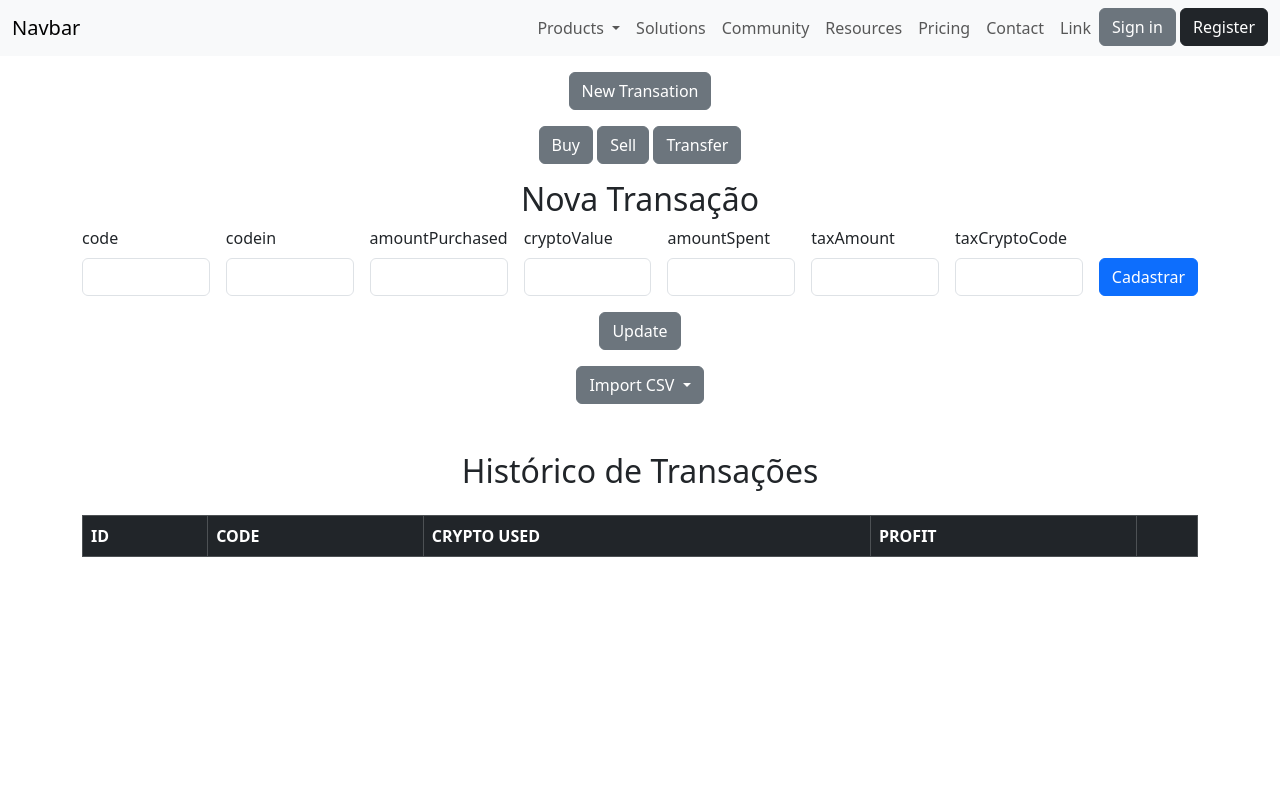
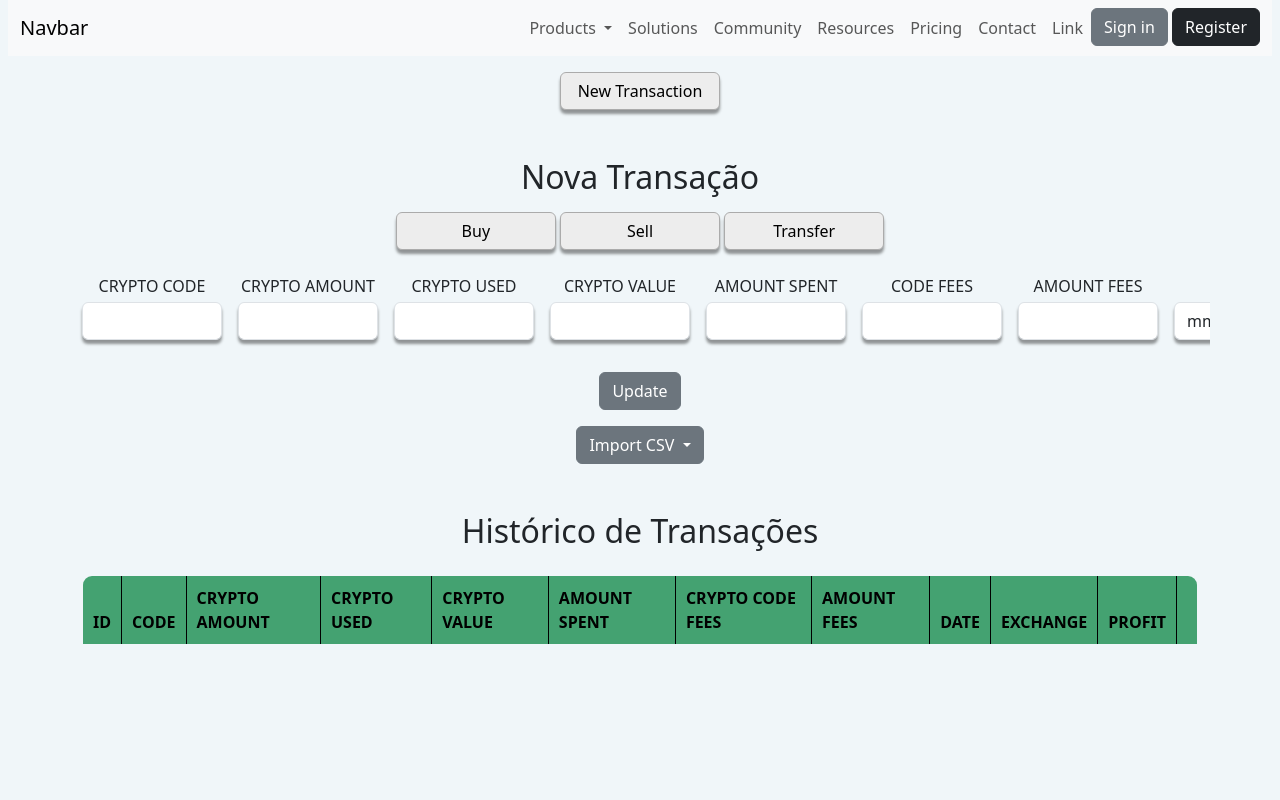
Before and after one commit to Adrlmb/front-finance, a plain HTML site: page index.html in a window 1280 px wide. Shown: the top 800 px of the page. Drawn offline with nearby package versions, Linux system fonts and the light colour scheme; files whose address does not match are found by name.

Commit message:
added css and others inputs

```diff
--- a/index.html
+++ b/index.html
@@ -5,6 +5,7 @@
         <meta name="viewport" content="width=device-width, initial-scale=1.0">
         <title>Finance Wallet</title>
         <link href="https://cdn.jsdelivr.net/npm/bootstrap@5.3.3/dist/css/bootstrap.min.css" rel="stylesheet" integrity="sha384-QWTKZyjpPEjISv5WaRU9OFeRpok6YctnYmDr5pNlyT2bRjXh0JMhjY6hW+ALEwIH" crossorigin="anonymous">
+        <link rel="stylesheet" href="style.css">
     </head>
     <body>
         <!-- Navbar -->
@@ -55,49 +56,120 @@
         </nav>
 
         <!-- Botões Nova Transação -->
-    <div id="botaoNewTransation" class="container mt-3 grid text-center">
-        <button type="button" class="btn btn-secondary">New Transation</button>
+        <div class="container mt-3 grid text-center">
+            <button id="botaoNewTransaction"type="button" class="btn btn-light">New Transaction</button>
             </div>
 
+        <h2 class=" container mt-5 text-center">Nova Transação</h2>
+
         <!-- Botões de Operação -->
-    <div id=operationButtons class="container mt-3 grid text-center">
-        <button type="button" class="btn btn-secondary">Buy</button>
-        <button type="button" class="btn btn-secondary">Sell</button>
-        <button type="button" class="btn btn-secondary">Transfer</button>
+        <div id="operationButtons" class="container mt-3 grid text-center">
+            <button id="btnBuy" type="button" class="btn btn-light" data-bs-toggle="modal" data-bs-target="#exampleModal">Buy</button>
+            <button id="btnSell" type="button" class="btn btn-light" >Sell</button>
+            <button id="btnTransfer" type="button" class="btn btn-light" >Transfer</button>
         </div>
 
-    <!-- Formulário Nova Transação -->
-    <div class="container mt-3">
-        <h2 class="text-center">Nova Transação</h2>
+        <!-- Modal
+         <div class="modal fade" id="exampleModal" tabindex="-1" aria-labelledby="exampleModalLabel" aria-hidden="true">
+          <div class="modal-dialog modal-dialog-centered modal-dialog-scrollable">
+            <div class="modal-content">
+              <div class="modal-header">
+                <h1 class="modal-title fs-5" id="exampleModalLabel">Modal title</h1>
+                <button type="button" class="btn-close" data-bs-dismiss="modal" aria-label="Close"></button>
+              </div>
+              <div class="modal-body">
+                  <div id="novaTransacao" class="container mt-2">
+                      <h2>Nova Transação</h2>
                       <form id="usuarioForm">
-            <div class="d-flex flex-nowrap gap-3 overflow-auto">
+                          <div class="d-flex gap-3 ">
                               <div>
-                    <label for="purchasedCryptoCode" class="form-label">code</label>
+                                  <label for="purchasedCryptoCode" class="form-label">CRYPTO CODE</label>
                                   <input type="text" id="purchasedCryptoCode" class="form-control" required>
                               </div>
                               <div>
-                    <label for="cryptoUsed" class="form-label">codein</label>
+                                  <label for="amountCryptoPurchased" class="form-label text-center">CRYPTO AMOUNT</label>
+                                  <input type="text" id="amountCryptoPurchased" class="form-control" >
+                              </div>
+                              <div>
+                                  <label for="cryptoUsed" class="form-label">CRYPTO USED</label>
                                   <input type="text" id="cryptoUsed" class="form-control" required>
                               </div>
                               <div>
-                    <label for="amountPurchased" class="form-label">amountPurchased</label>
-                    <input type="text" id="amountPurchased" class="form-control" required>
+                                  <label for="amountSpent" class="form-label">AMOUNT SPENT</label>
+                                  <input type="text" id="amountSpent" class="form-control" >
                               </div>
                               <div>
-                    <label for="cryptoValue" class="form-label">cryptoValue</label>
+                                  <label for="taxCryptoCode" class="form-label">CODE FEES</label>
+                                  <input type="text" id="taxCryptoCode" class="form-control" >
+                              </div>
+                              <div>
+                                  <label for="taxAmount" class="form-label">AMOUNT FEES</label>
+                                  <input type="text" id="taxAmount" class="form-control">
+                              </div>
+                              <div>
+                                  <label for="buyDate" class="form-label">DATE</label>
+                                  <input type="date" id="buyDate" class="form-control" >
+                              </div>
+                              <div>
+                                  <label for="exchange" class="form-label">EXCHANGE</label>
+                                  <input type="text" id="exchange" class="form-control">
+                              </div>
+                              <div class="d-flex align-items-end">
+                                  <button type="submit" class="btn btn-primary">Cadastrar</button>
+                              </div>
+                          </div>
+                      </form>
+                      <div id="mensagem" class="mt-3"></div>
+                  </div>
+              </div>
+              <div class="modal-footer">
+                <button type="button" class="btn btn-secondary" data-bs-dismiss="modal">Close</button>
+                <button type="submit" class="btn btn-primary">Save changes</button>
+              </div>
+            </div>
+          </div>
+        </div>
+        -->
+
+        <!-- Formulário Nova Transação -->
+        <div id="novaTransacao" class="container mt-4 overflow-auto">
+            <form id="usuarioForm">
+                <div class="d-flex gap-3 ">
+                    <div>
+                        <label for="purchasedCryptoCode" class="form-label">CRYPTO CODE</label>
+                        <input type="text" id="purchasedCryptoCode" class="form-control" required>
+                    </div>
+                    <div>
+                        <label for="amountPurchased" class="form-label text-center">CRYPTO AMOUNT</label>
+                        <input type="text" id="amountPurchased" class="form-control" >
+                    </div>
+                    <div>
+                        <label for="cryptoUsed" class="form-label">CRYPTO USED</label>
+                        <input type="text" id="cryptoUsed" class="form-control" required>
+                    </div>
+                    <div>
+                        <label for="cryptoValue" class="form-label">CRYPTO VALUE</label>
                         <input type="text" id="cryptoValue" class="form-control" required>
                     </div>
                     <div>
-                    <label for="amountSpent" class="form-label">amountSpent</label>
-                    <input type="text" id="amountSpent" class="form-control" required>
+                        <label for="amountSpent" class="form-label">AMOUNT SPENT</label>
+                        <input type="text" id="amountSpent" class="form-control" >
                     </div>
                     <div>
-                    <label for="taxAmount" class="form-label">taxAmount</label>
-                    <input type="text" id="taxAmount" class="form-control" required>
+                        <label for="taxCryptoCode" class="form-label">CODE FEES</label>
+                        <input type="text" id="taxCryptoCode" class="form-control" >
                     </div>
                     <div>
-                    <label for="taxCryptoCode" class="form-label">taxCryptoCode</label>
-                    <input type="text" id="taxCryptoCode" class="form-control" required>
+                        <label for="taxAmount" class="form-label">AMOUNT FEES</label>
+                        <input type="text" id="taxAmount" class="form-control">
+                    </div>
+                    <div>
+                        <label for="buyDate" class="form-label">DATE</label>
+                        <input type="date" id="buyDate" class="form-control" >
+                    </div>
+                    <div>
+                        <label for="exchange" class="form-label">EXCHANGE</label>
+                        <input type="text" id="exchange" class="form-control">
                     </div>
                     <div class="d-flex align-items-end">
                         <button type="submit" class="btn btn-primary">Cadastrar</button>
@@ -124,20 +196,23 @@
         </div>
 
         <!-- Histórico de Transações-->
-    <div class="container mt-5 overflow-auto" style="max-height: 400px";>
-        <h2 class="mb-4 text-center">Histórico de Transações</h2>
-        <table class="table table-bordered">
-            <thead class="table-dark">
+
+        <h2 class="mb-4 mt-5 text-center">Histórico de Transações</h2>
+        <div class="container mt-2 overflow-auto" id="tableSize">
+
+            <table id="table" class="table overflow-auto ">
+                <thead>
                 <tr>
                     <th>ID</th>
                     <th>CODE</th>
-                <!-- <th>CRYPTO AMOUNT</th> -->
+                    <th>CRYPTO AMOUNT</th>
                     <th>CRYPTO USED</th>
-                <!--<th>AMOUNT SPENT</th>-->
-                <!--<th>CRYPTO CODE FEES</th>-->
-                <!--<th>AMOUNT FEES</th>-->
-                <!--<th>DATE</th>-->
-                <!--<th>EXCHANGE</th>-->
+                    <th>CRYPTO VALUE</th>
+                    <th>AMOUNT SPENT</th>
+                    <th>CRYPTO CODE FEES</th>
+                    <th>AMOUNT FEES</th>
+                    <th>DATE</th>
+                    <th>EXCHANGE</th>
                     <th>PROFIT</th>
                     <th></th>
                 </tr>
@@ -148,7 +223,17 @@
             </table>
         </div>
 
-<script src="script.js"> </script>
+        <!-- Rodapé -->
+        <footer class="bg-light text-dark text-center py-3 mt-5">
+          <div class="container">
+            <p class="mb-0">© 2025 Minha Empresa. Todos os direitos reservados.</p>
+          </div>
+        </footer>
+
+
+
+
     <script src="https://cdn.jsdelivr.net/npm/bootstrap@5.3.3/dist/js/bootstrap.bundle.min.js" integrity="sha384-YvpcrYf0tY3lHB60NNkmXc5s9fDVZLESaAA55NDzOxhy9GkcIdslK1eN7N6jIeHz" crossorigin="anonymous"></script>
+  <script src="C:\Users\adrie\Downloads\ApiFrontEnd\script.js"> </script>
   </body>
     </html>
--- /dev/null
+++ b/style.css
@@ -0,0 +1,46 @@
+body{
+  background-color: #2580a711;
+  padding-left: 8px !important;
+  padding-right: 8px !important;
+}
+
+#btnBuy, #btnSell, #btnTransfer, #botaoNewTransaction{
+  width: 160px;
+  background-color: #ededed;
+  border: 1px solid #ababab;
+  box-shadow: 0 4px 3px rgba(0, 0, 0, 0.4);
+  font-weight: 500;
+}
+
+label{
+  text-align: center;
+  width: 140px;
+  height: 20px;
+  font-weight: 500;
+}
+
+input{
+  width: 125px;
+  box-shadow: 0 4px 3px rgba(0, 0, 0, 0.4);
+  text-indent: center;
+
+}
+
+#tableSize{
+  block-size: 750px;
+}
+
+/* table*/
+.table {
+  border-top-left-radius: 10px;
+  border-top-right-radius: 10px;
+  overflow: hidden !important;
+  border: 1px solid #000000;
+}
+
+
+.table thead th{
+  background-color: #44a271;
+  border: 1px solid #000000;
+  padding: 10px;
+}
```
Also changed, not shown: script.js (+11 -1 lines). Lines whose indentation alone changed are shown as unchanged.
